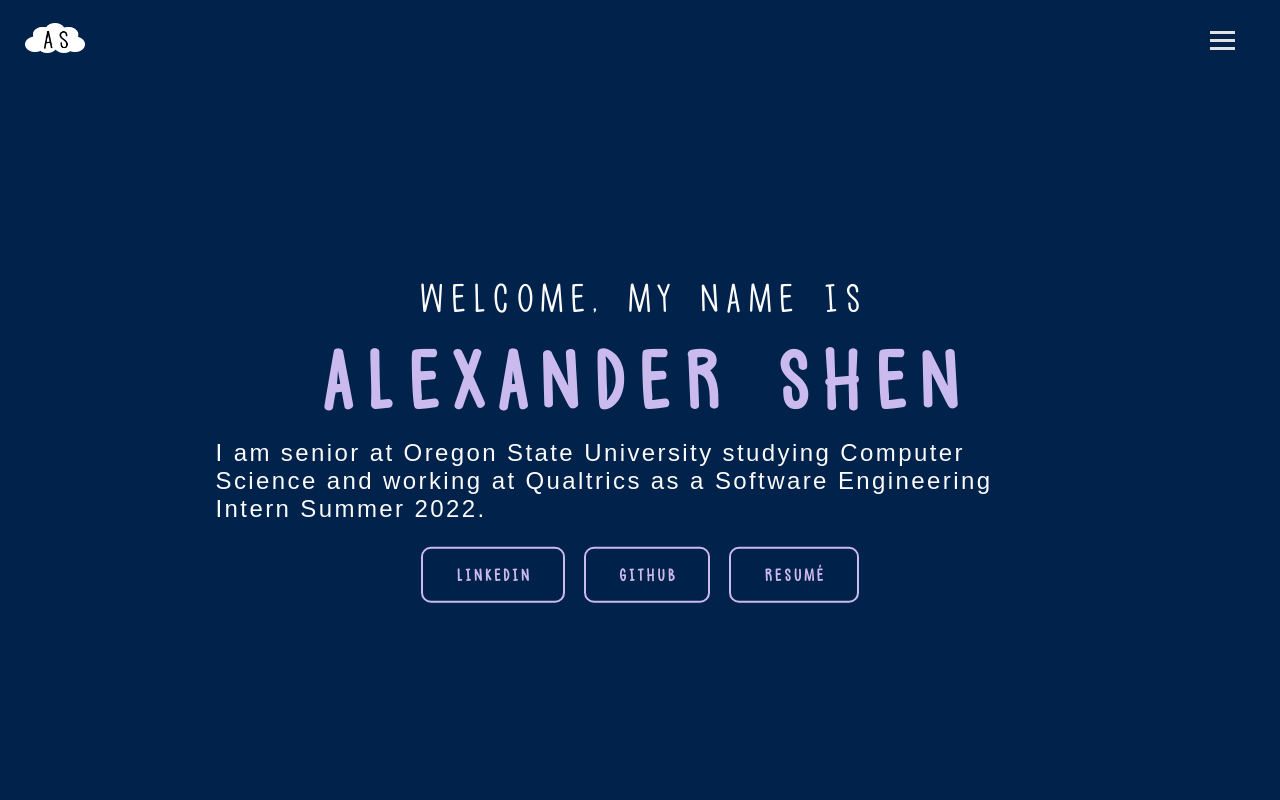
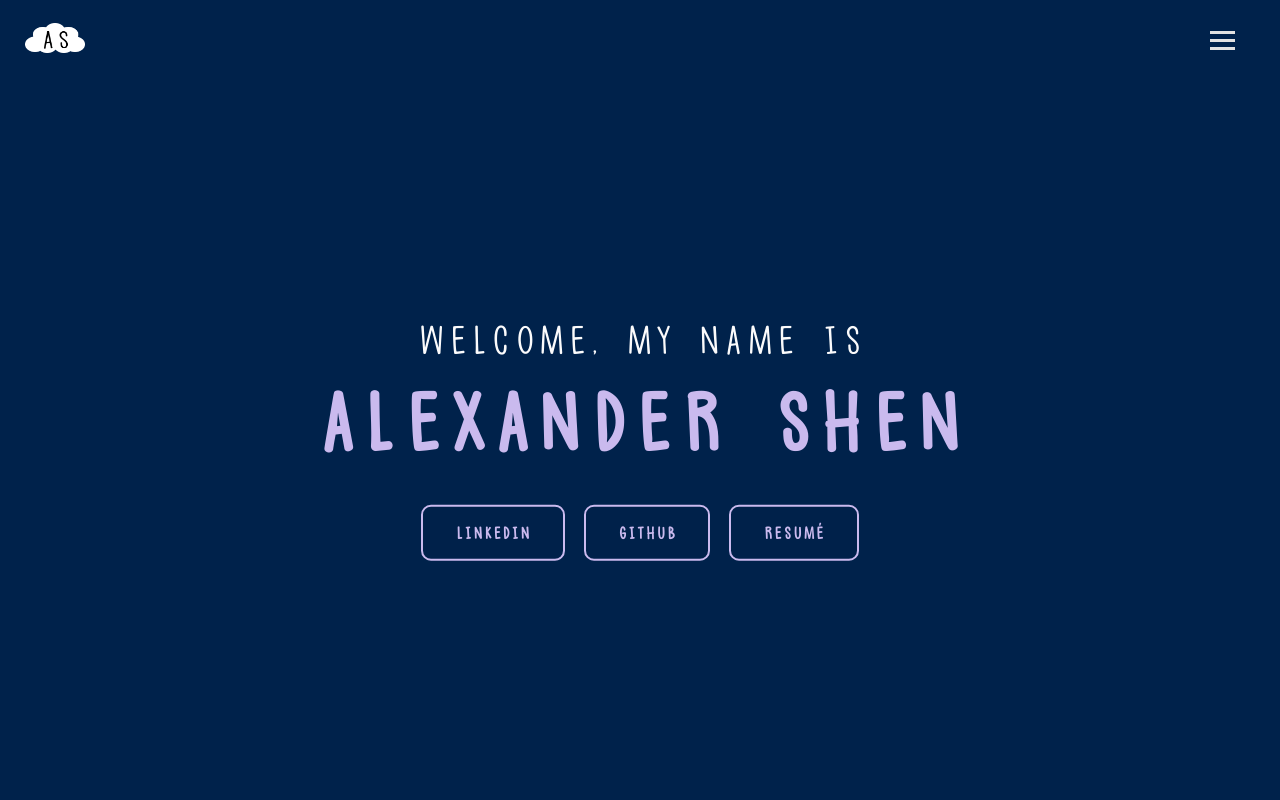
Before and after one commit to shenalexw/shenalexw.github.io, a React (Create React App) app: page / in a window 1280 px wide. Shown: the top 800 px of the page. Built offline with nearby package versions, Linux system fonts and the light colour scheme.

Commit message:
remove description

```diff
--- a/src/css/Home.css
+++ b/src/css/Home.css
@@ -47,6 +47,7 @@
     margin-top: 10px;
     font-size: 1.5rem;
     width: 75%;
+    text-align: center;
 }
 
 .home-button-row {
--- a/src/data/home.json
+++ b/src/data/home.json
@@ -1,5 +1,5 @@
 {
     "welcome": "Welcome, my name is",
     "name": "Alexander Shen",
-    "description": "I am senior at Oregon State University studying Computer Science and working at Qualtrics as a Software Engineering Intern Summer 2022."
+    "description": ""
 }
```
Also changed, not shown: 1 other file (tests, documents, lock files or other folders).
